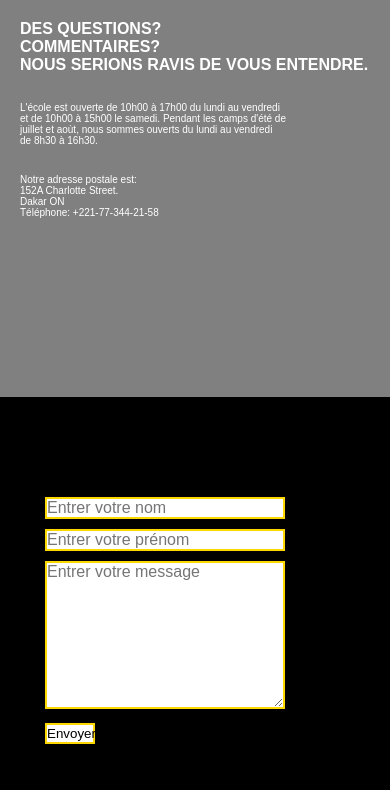
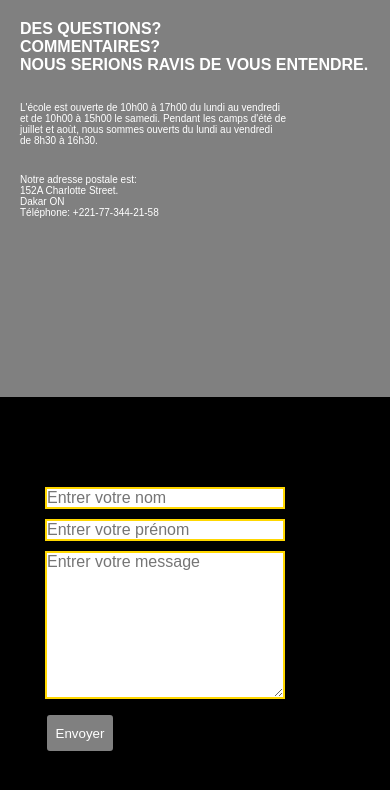
Before and after one commit to ibrahimacamara335/apprentissage-html-css-mediaquery, a plain HTML site: page index.html in a window 390 px wide. Drawn offline with Linux system fonts and the light colour scheme.

Commit message:
modification du button envoyer

```diff
--- a/css/style.css
+++ b/css/style.css
@@ -86,8 +86,8 @@ label {
 button {
     padding: 10px 0;
     outline: none;
-    background: #fff;
-    border: 2px solid gold;
+    background: yellow;
+    border: 2px solid black;
     width: 100px;
     cursor: pointer;
 }
@@ -153,9 +153,15 @@ button {
     button {
         padding: 1px 0;
         outline: none;
-        background: #fff;
-        border: 2px solid gold;
-        width: 50px;
+        color: #fff;
+        background: gray;
+        border: 2px solid black;
+        width: 70px;
+        display: flex;
+        justify-content: center;
+        align-items: center;
+        border-radius: 5px;
+        height: 40px;
         cursor: pointer;
     }
 
@@ -222,8 +228,8 @@ button {
     button {
         padding: 7px 0;
         outline: none;
-        background: #fff;
-        border: 2px solid gold;
+        background: yellow;
+        border: 2px solid black;
         width: 80px;
         cursor: pointer;
     }
```
